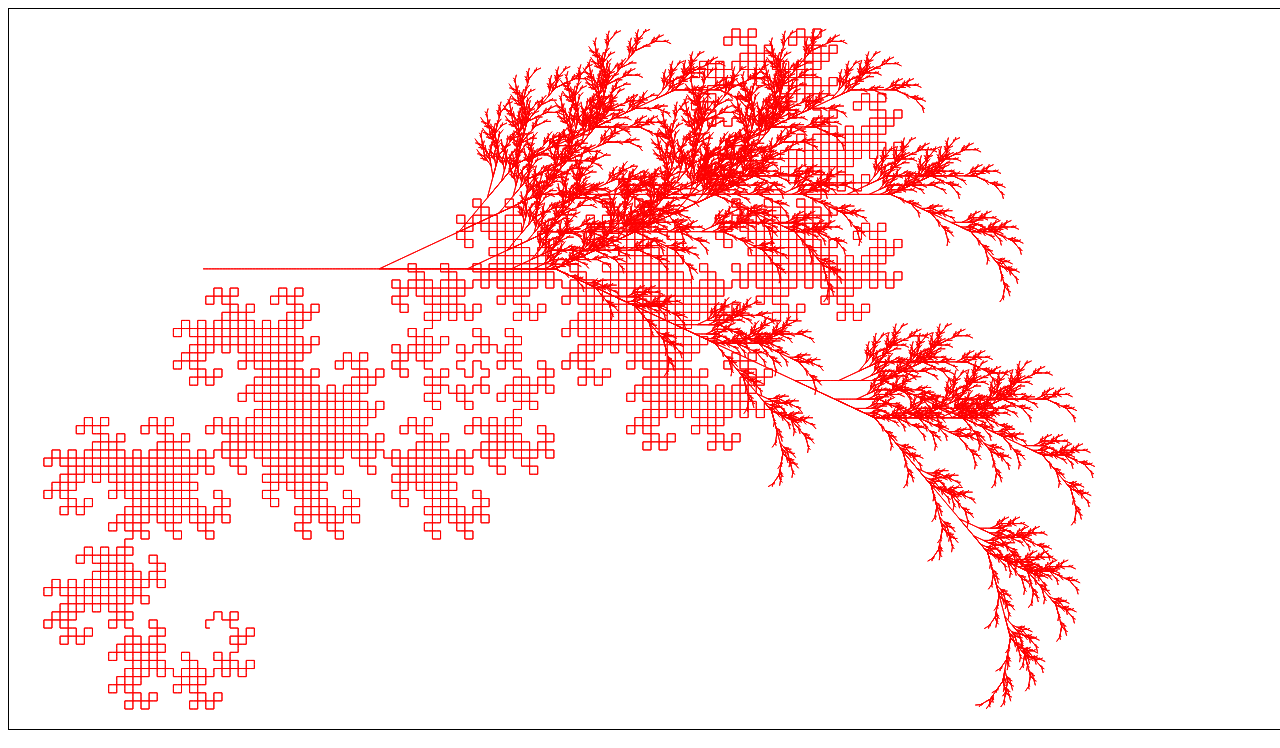
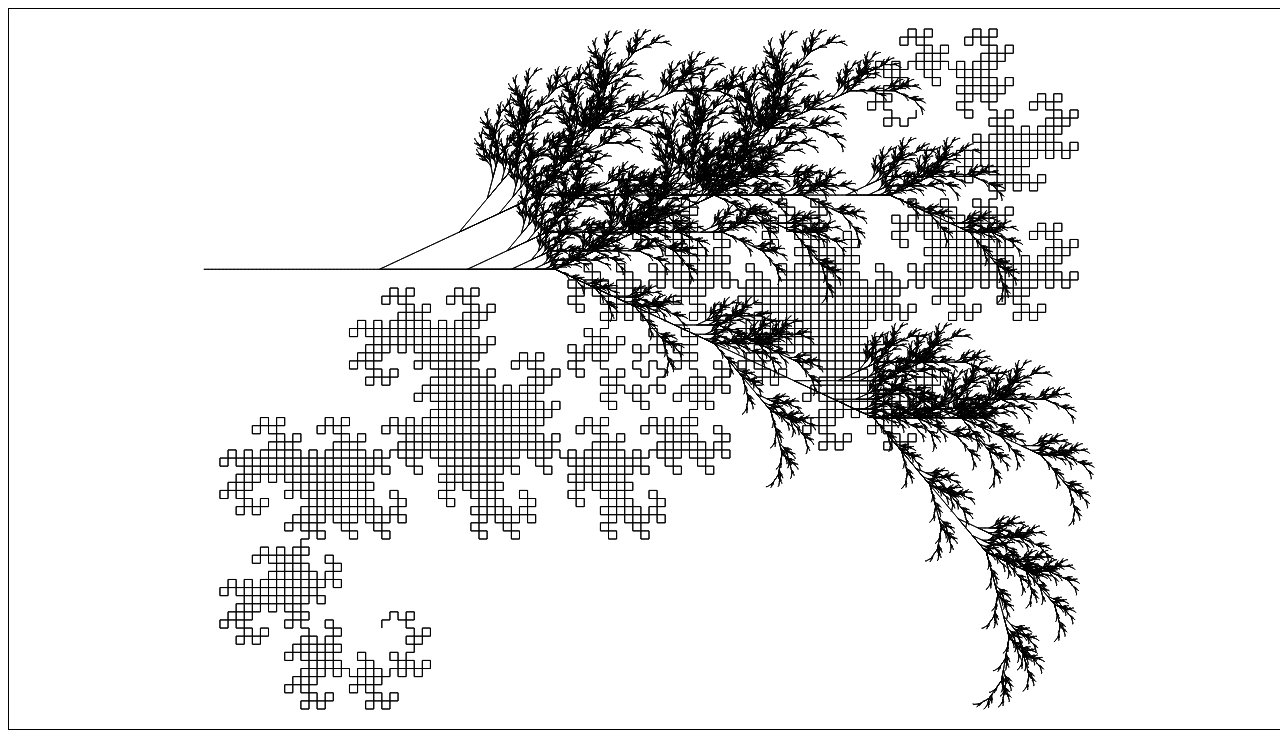
Before and after one commit to Auoja/lindenmayer.js, a plain HTML site: page index.html in a window 1280 px wide. Drawn offline with Linux system fonts and the light colour scheme.

Commit message:
Made sure first rendering is always bigger than canvas so it is easier to center

```diff
--- a/index.html
+++ b/index.html
@@ -23,7 +23,7 @@
                     }
                 });
 
-                for ( var i = 0; i < 7; i++) {
+                for ( var i = 0; i < 8; i++) {
                     plant.iterate();
                 }
 
--- a/simplel.js
+++ b/simplel.js
@@ -2,6 +2,7 @@ const ANTICLOCK = '+';
 const CLOCKWISE = '-';
 const PUSH = '[';
 const POP = ']';
+const DRAW = 'F';
 const RAD = Math.PI / 180;
 
 
@@ -13,13 +14,8 @@ function Pen(x, y, d, c) {
 }
 
 function LSystem(conf) {
-
     this.tree = conf.seed;
     this.rules = conf.rules;
-
-    // this.iterate = function() {
-
-    // };
 
     return this;
 }
@@ -47,10 +43,12 @@ function RenderL(conf) {
 
     this.width = this.canvas.width;
     this.height = this.canvas.height;
-    this.minX = 0;
-    this.minY = 0;
-    this.maxX = this.width;
-    this.maxY = this.height;
+    this.boundingBox = {
+        minX: 0,
+        minY: 0,
+        maxX: this.width,
+        maxY: this.height
+    };
     this.pen = new Pen(0, 0, 0);
 
     this.padding = 20;
@@ -58,24 +56,24 @@ function RenderL(conf) {
 
     this.render = function() {
 
-        var defaultDist = 10;
+        var defaultDist = Math.max(this.width, this.height);
 
         this.process(defaultDist, false);
 
-        var newDistX = ((this.width - this.padding * 2) / (this.maxX - this.minX)) * defaultDist;
-        var newDistY = ((this.height - this.padding * 2) / (this.maxY - this.minY)) * defaultDist;
+        var newDistX = ((this.width - this.padding * 2) / (this.boundingBox.maxX - this.boundingBox.minX)) * defaultDist;
+        var newDistY = ((this.height - this.padding * 2) / (this.boundingBox.maxY - this.boundingBox.minY)) * defaultDist;
 
         var newDist = newDistX < newDistY ? newDistX : newDistY;
 
-        this.minX *= (newDist / defaultDist);
-        this.maxX *= (newDist / defaultDist);
-        this.minY *= (newDist / defaultDist);
-        this.maxY *= (newDist / defaultDist);
+        this.boundingBox.minX *= (newDist / defaultDist);
+        this.boundingBox.maxX *= (newDist / defaultDist);
+        this.boundingBox.minY *= (newDist / defaultDist);
+        this.boundingBox.maxY *= (newDist / defaultDist);
 
-        var xoffset = (this.width / 2) - (((this.maxX - this.minX) / 2) + this.minX);
-        var yoffset = (this.height / 2) - (((this.maxY - this.minY) / 2) + this.minY);
+        var xoffset = (this.width / 2) - (((this.boundingBox.maxX - this.boundingBox.minX) / 2) + this.boundingBox.minX);
+        var yoffset = (this.height / 2) - (((this.boundingBox.maxY - this.boundingBox.minY) / 2) + this.boundingBox.minY);
 
-        this.pen = new Pen(xoffset, yoffset, 0, '#ff0000');
+        this.pen = new Pen(xoffset, yoffset, 0, this.pen.color);
 
         this.process(newDist, true);
     };
@@ -102,7 +100,7 @@ RenderL.prototype.process = function(dist, draw) {
             case POP:
                 this.pen = penStates.pop();
                 break;
-            default:
+            case DRAW:
                 this.drawForward(dist, draw);
                 break;
         }
@@ -110,6 +108,7 @@ RenderL.prototype.process = function(dist, draw) {
 };
 
 RenderL.prototype.drawForward = function(dist, draw) {
+
     var lastX = this.pen.x;
     var lastY = this.pen.y;
     var angle = this.pen.angle * RAD;
@@ -117,16 +116,16 @@ RenderL.prototype.drawForward = function(dist, draw) {
     this.pen.x += dist * Math.cos(angle);
     this.pen.y += dist * Math.sin(angle);
 
-    if (this.pen.x < this.minX) {
-        this.minX = this.pen.x;
-    } else if (this.pen.x > this.maxX) {
-        this.maxX = this.pen.x;
+    if (this.pen.x < this.boundingBox.minX) {
+        this.boundingBox.minX = this.pen.x;
+    } else if (this.pen.x > this.boundingBox.maxX) {
+        this.boundingBox.maxX = this.pen.x;
     }
 
-    if (this.pen.y < this.minY) {
-        this.minY = this.pen.y;
-    } else if (this.pen.y > this.maxY) {
-        this.maxY = this.pen.y;
+    if (this.pen.y < this.boundingBox.minY) {
+        this.boundingBox.minY = this.pen.y;
+    } else if (this.pen.y > this.boundingBox.maxY) {
+        this.boundingBox.maxY = this.pen.y;
     }
 
     if (draw) {
```
